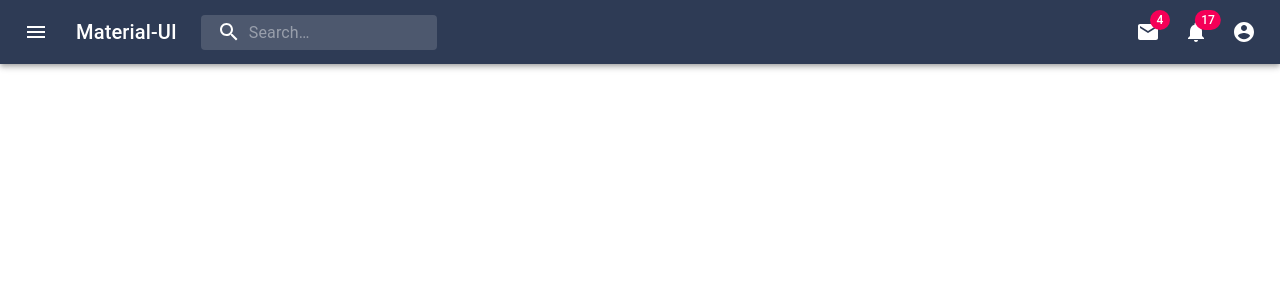
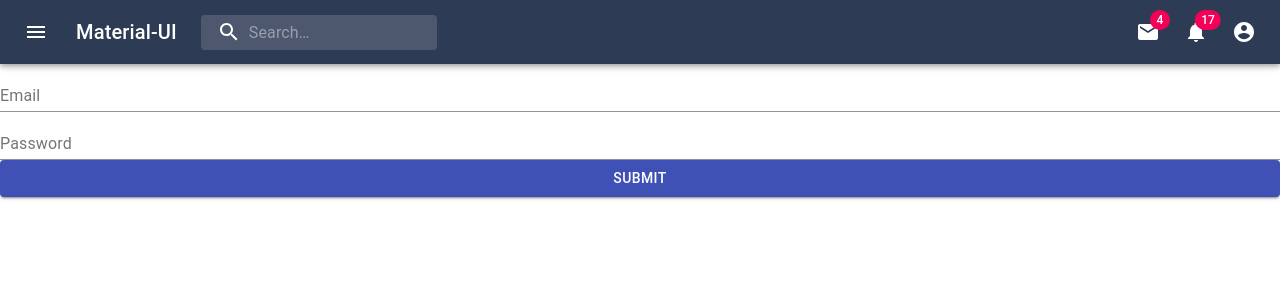
Before and after one commit to mo7hamed22/clone-Jumia-, a React (Create React App) app in the folder front-app/: page / in a window 1280 px wide. Shown: the top 300 px of the page. Built offline with nearby package versions, Linux system fonts and the light colour scheme.

Commit message:
1setp form Validation

```diff
--- a/front-app/package.json
+++ b/front-app/package.json
@@ -8,10 +8,12 @@
     "@testing-library/jest-dom": "^5.11.10",
     "@testing-library/react": "^11.2.6",
     "@testing-library/user-event": "^12.8.3",
+    "formik": "^2.2.6",
     "react": "^17.0.2",
     "react-dom": "^17.0.2",
     "react-scripts": "4.0.3",
-    "web-vitals": "^1.1.1"
+    "web-vitals": "^1.1.1",
+    "yup": "^0.32.9"
   },
   "scripts": {
     "start": "react-scripts start",
--- a/front-app/src/App.js
+++ b/front-app/src/App.js
@@ -2,7 +2,7 @@
 import {Button} from '@material-ui/core';
 import PrimarySearchAppBar from './navbar';
 import Nav from './Component/CategoryNav/Nav'
-
+import Register from './pages/Register/Register.jsx';
 
 function App() {
   return (
@@ -10,7 +10,7 @@
       <PrimarySearchAppBar />
       {/* Menu Component */}
       {/* <Nav/> */}
-
+<Register/>
        {/* <Button color="primary" variant="contained"> Press me </Button>  */}
     </div>
   );
--- /dev/null
+++ b/front-app/src/pages/Register/Register.jsx
@@ -0,0 +1,60 @@
+import React from 'react';
+import { useFormik } from 'formik';
+import * as yup from 'yup';
+import Button from '@material-ui/core/Button';
+import TextField from '@material-ui/core/TextField';
+
+const validationSchema = yup.object({
+  email: yup
+    .string('Enter your email')
+    .email('Enter a valid email')
+    .required('Email is required'),
+  password: yup
+    .string('Enter your password')
+    .min(8, 'Password should be of minimum 8 characters length')
+    .required('Password is required'),
+});
+
+export default function Register() {
+  const formik = useFormik({
+    initialValues: {
+      email: '',
+      password: '',
+    },
+    validationSchema: validationSchema,
+    onSubmit: (values) => {
+      alert(JSON.stringify(values, null, 2));
+    },
+  });
+
+  return (
+    <div>
+      <form onSubmit={formik.handleSubmit}>
+        <TextField
+          fullWidth
+          id="email"
+          name="email"
+          label="Email"
+          value={formik.values.email}
+          onChange={formik.handleChange}
+          error={formik.touched.email && Boolean(formik.errors.email)}
+          helperText={formik.touched.email && formik.errors.email}
+        />
+        <TextField
+          fullWidth
+          id="password"
+          name="password"
+          label="Password"
+          type="password"
+          value={formik.values.password}
+          onChange={formik.handleChange}
+          error={formik.touched.password && Boolean(formik.errors.password)}
+          helperText={formik.touched.password && formik.errors.password}
+        />
+        <Button color="primary" disabled={!formik.errors} variant="contained" fullWidth type="submit">
+          Submit
+        </Button>
+      </form>
+    </div>
+  );
+};
```
Also changed, not shown: front-app/src/pages/Register/Register.css (added), 1 other file (tests, documents, lock files or other folders).
